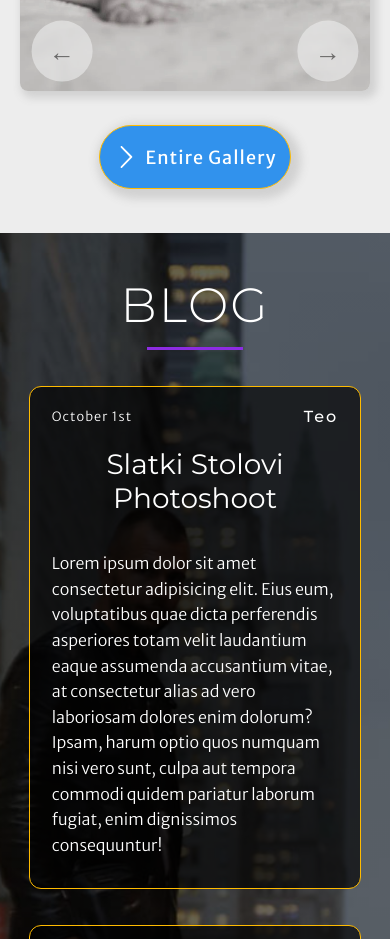
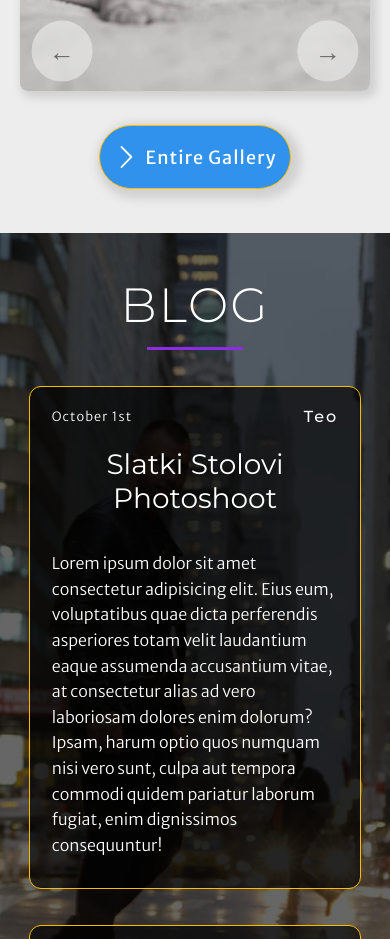
Before and after one commit to Ariador1987/Theophoto, a website built with Parcel: page index.html in a window 390 px wide. Shown: the part 4445-5384 px from the top of the page. Built offline with nearby package versions, Linux system fonts and the light colour scheme; files whose address does not match are found by name.

Commit message:
removed bg scroll on mobile, added backface visibility hidden

```diff
--- a/src/sass/components/_blog.scss
+++ b/src/sass/components/_blog.scss
@@ -9,10 +9,7 @@
     color: #fff;
     transform: translate3d(0, 0, 0);
     -webkit-transform: translate3d(0, 0, 0);
-
-    @include respond(phone) {
-        background-attachment: scroll;
-    }
+    backface-visibility: hidden;
 
     .news {
         padding: 2.5rem 2.75rem 2rem;
```
Also changed, not shown: 2 other files.
